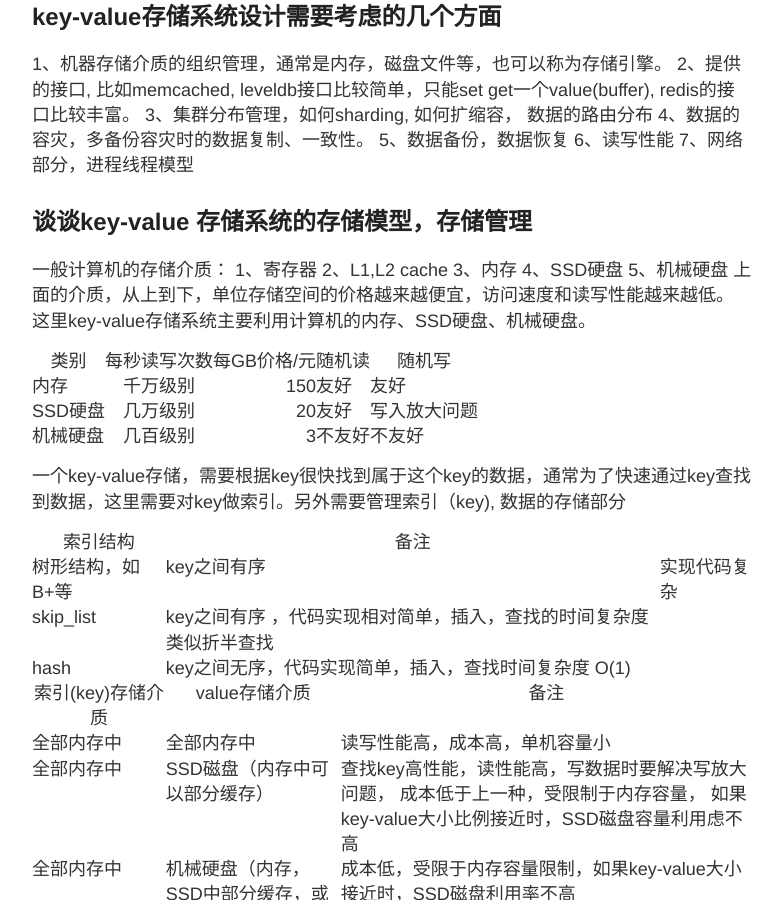
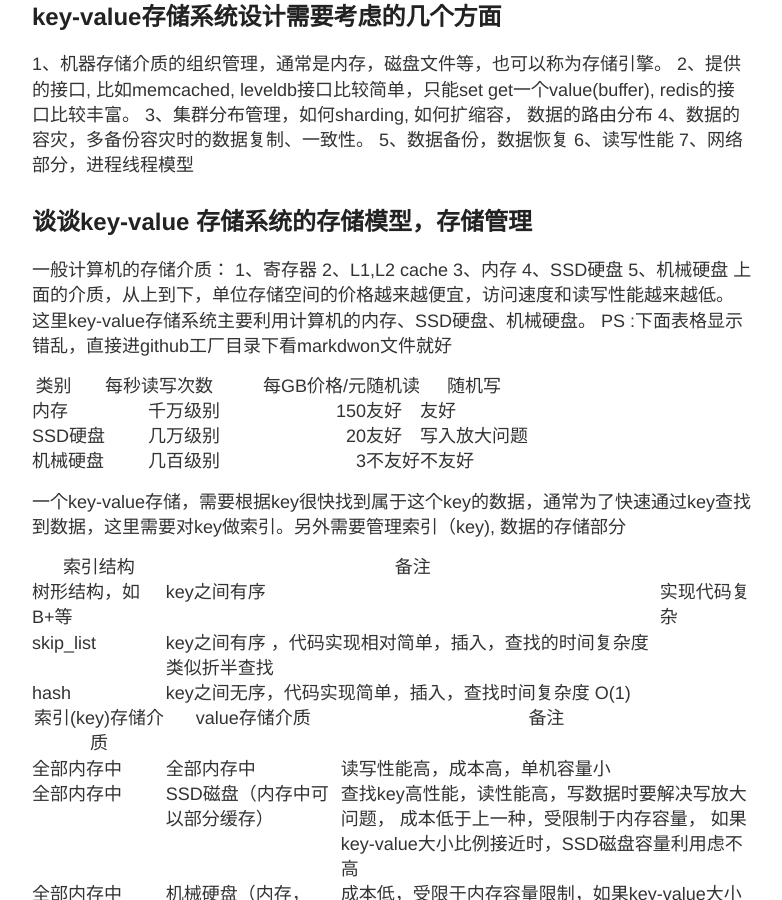
Before and after one commit to smallHW89/smallHW89.github.io, a Jekyll site: the page built from _posts/2017-03-08-key-value-a.md, in a window 1280 px wide and 900 px high, scrolled down 793 px. Shown: the whole window, without its empty margins (248-1030 px from the left). Built offline with Jekyll 4.4.1, drawn with Linux system fonts in a browser that asks for light colours; our own code applies the rules of GitHub Pages for plain Markdown files; comment, search, counter and statistics services are not loaded.

Commit message:
Update 2017-03-08-key-value-a.md

```diff
--- a/_posts/2017-03-08-key-value-a.md
+++ b/_posts/2017-03-08-key-value-a.md
@@ -46,9 +46,9 @@ facebook 基于rocksdb 开发的。
 5、机械硬盘
 上面的介质，从上到下，单位存储空间的价格越来越便宜，访问速度和读写性能越来越低。
 这里key-value存储系统主要利用计算机的内存、SSD硬盘、机械硬盘。
+PS :下面表格显示错乱，直接进github工厂目录下看markdwon文件就好
 
-
-| 类别        | 每秒读写次数           | 每GB价格/元  |随机读  |随机写  |
+| 类别        | 每秒读写次数           | 每GB价格/元  |随机读  |随机写  |
 | --------- |:---------------------:| ---------------:| ------- | ------- |
 | 内存       | 千万级别                  |  150                 |  友好   | 友好    |
 | SSD硬盘| 几万级别                  |  20                   |  友好   | 写入放大问题|
```
